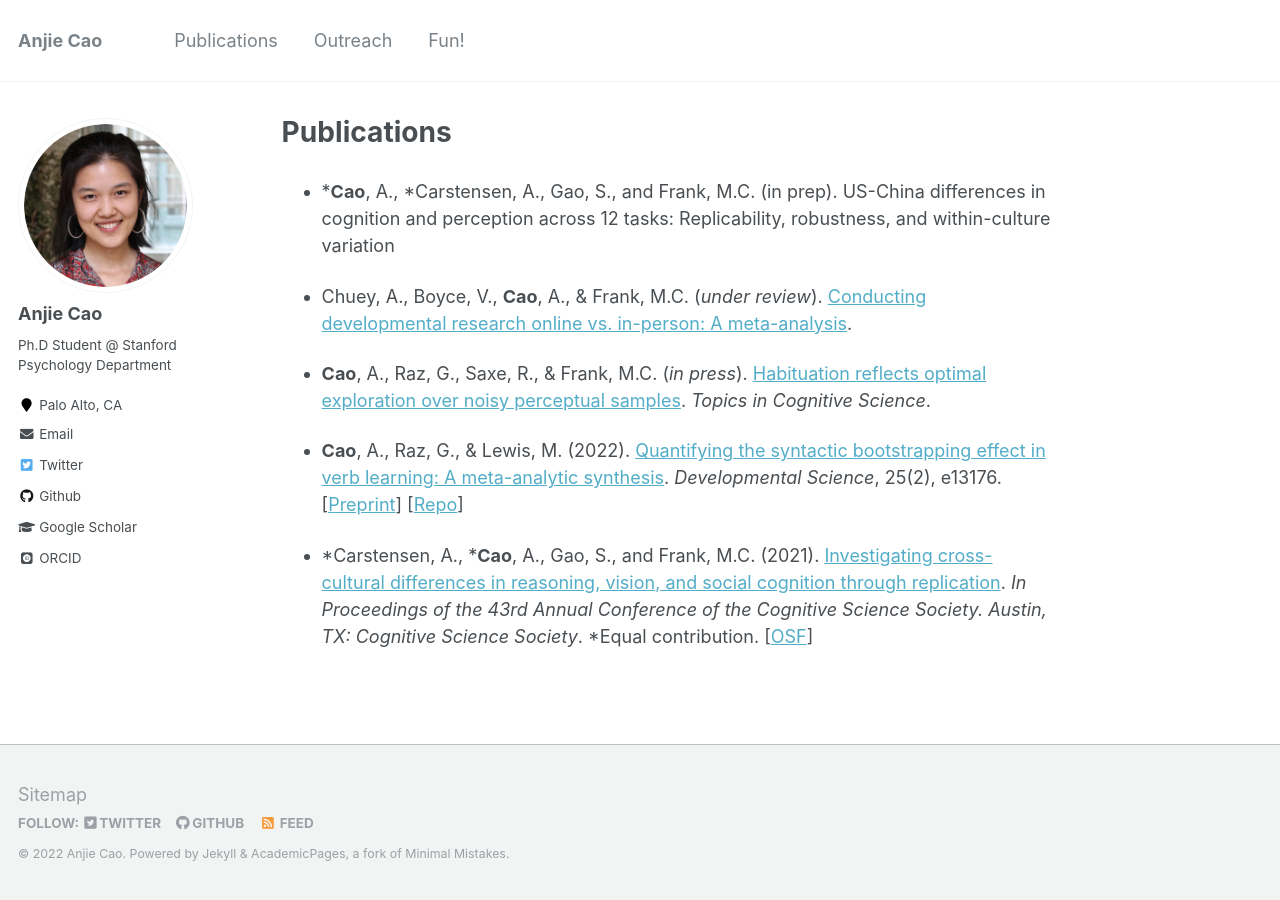
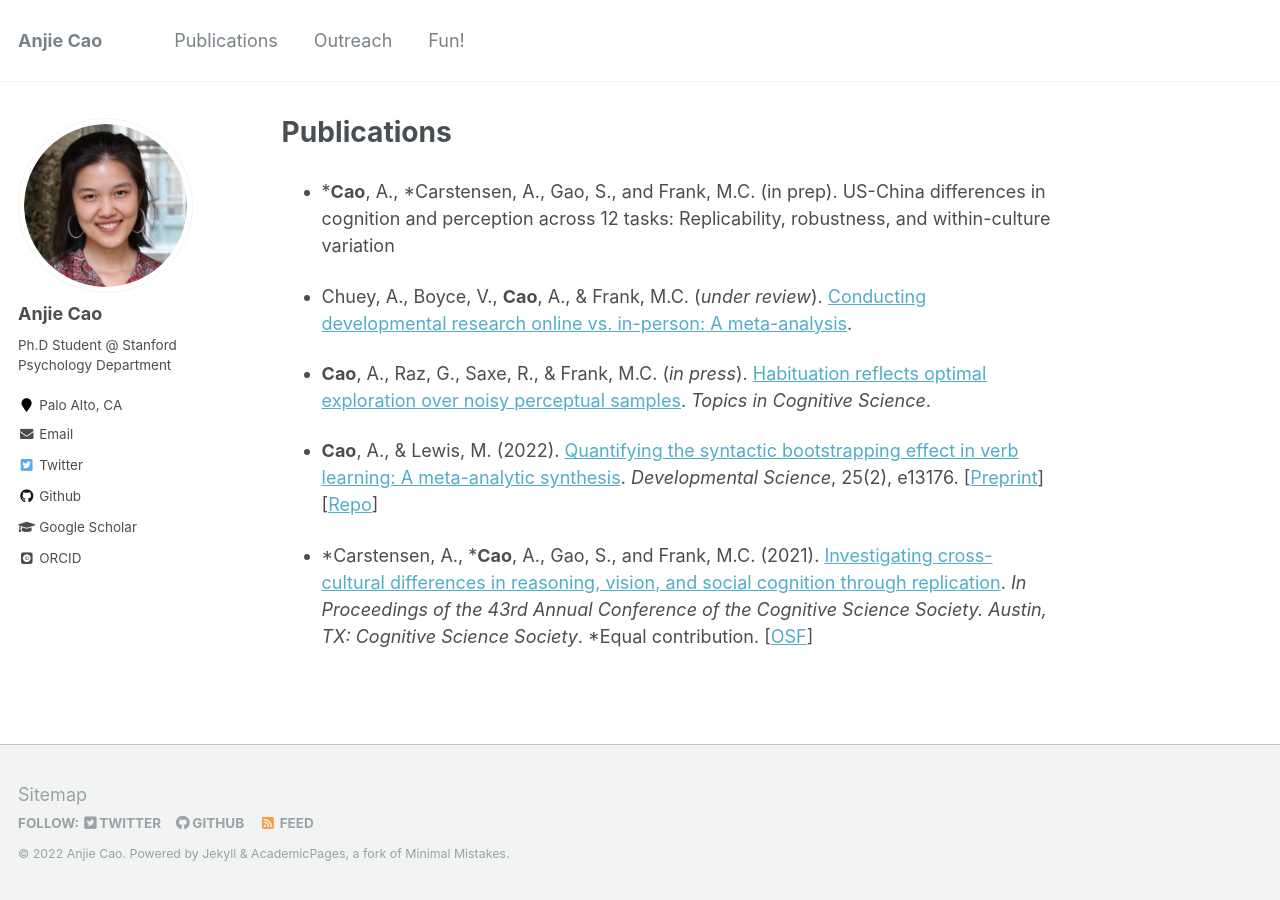
Before and after one commit to anjiecao/anjiecao.github.io, a Jekyll site: the page built from _pages/publications.md, in a window 1280 px wide. Built offline with Jekyll 4.4.1, drawn with Linux system fonts in a browser that asks for light colours; some web fonts are replaced.

Commit message:
Update publications.md

```diff
--- a/_pages/publications.md
+++ b/_pages/publications.md
@@ -10,6 +10,6 @@ author_profile: true
 
 - **Cao**, A., Raz, G., Saxe, R., & Frank, M.C. (*in press*). [Habituation reflects optimal exploration over noisy perceptual samples](https://psyarxiv.com/jb7qy). *Topics in Cognitive Science*.
 
-- **Cao**, A., Raz, G.,  & Lewis, M. (2022). [Quantifying the syntactic bootstrapping effect in verb learning: A meta-analytic synthesis](https://onlinelibrary.wiley.com/doi/full/10.1111/desc.13176). *Developmental Science*, 25(2), e13176. [[Preprint](https://psyarxiv.com/x8ynm)] [[Repo](https://github.com/anjiecao/SyntacticBootstrappingMA)]
+- **Cao**, A., & Lewis, M. (2022). [Quantifying the syntactic bootstrapping effect in verb learning: A meta-analytic synthesis](https://onlinelibrary.wiley.com/doi/full/10.1111/desc.13176). *Developmental Science*, 25(2), e13176. [[Preprint](https://psyarxiv.com/x8ynm)] [[Repo](https://github.com/anjiecao/SyntacticBootstrappingMA)]
 
 - \*Carstensen, A., \***Cao**, A., Gao, S., and Frank, M.C. (2021). [Investigating cross-cultural differences in reasoning, vision, and social cognition through replication](https://escholarship.org/content/qt3sn0030x/qt3sn0030x.pdf). *In Proceedings of the 43rd Annual Conference of the Cognitive Science Society. Austin, TX: Cognitive Science Society*. *Equal contribution.  [[OSF](https://osf.io/65hwd/)]
```
